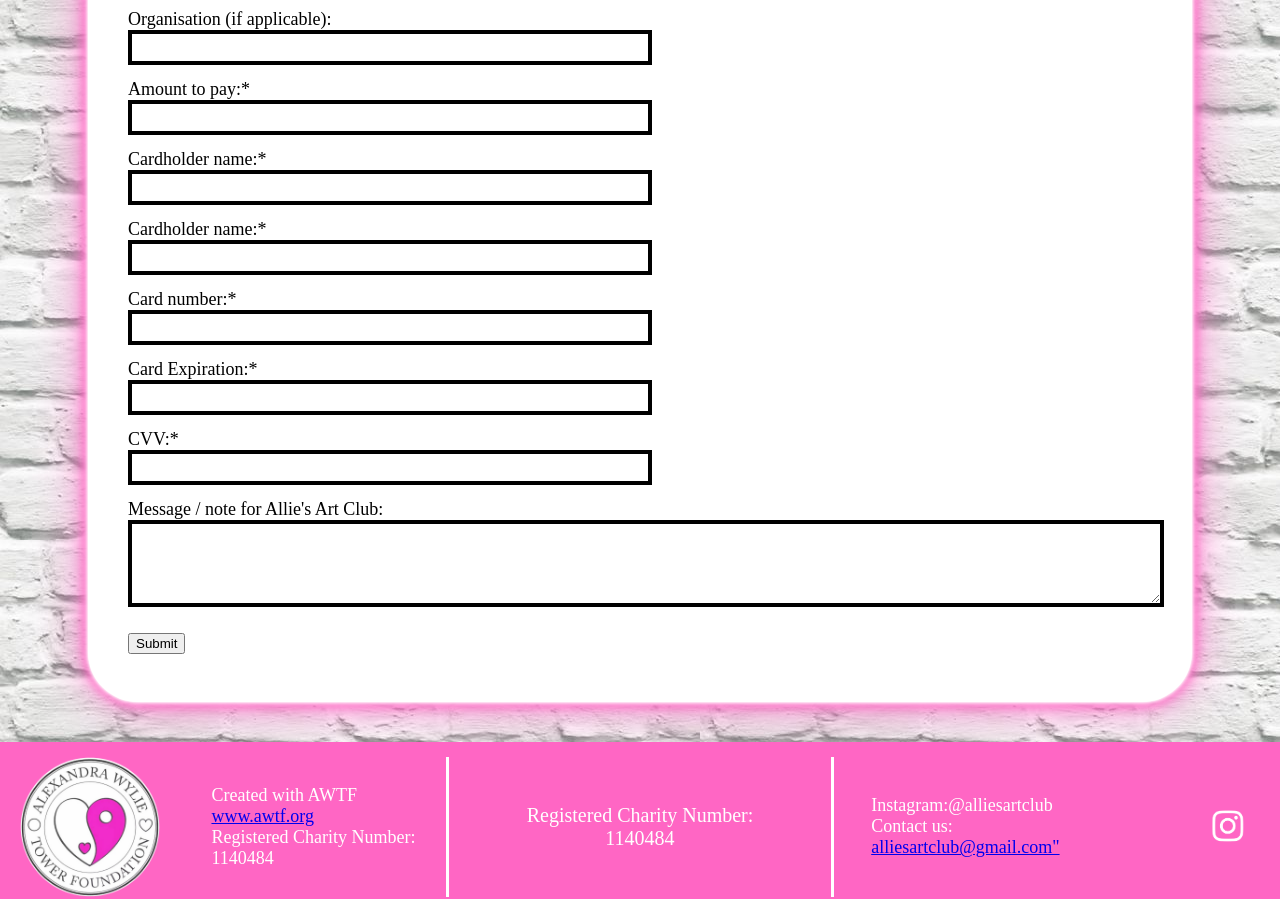
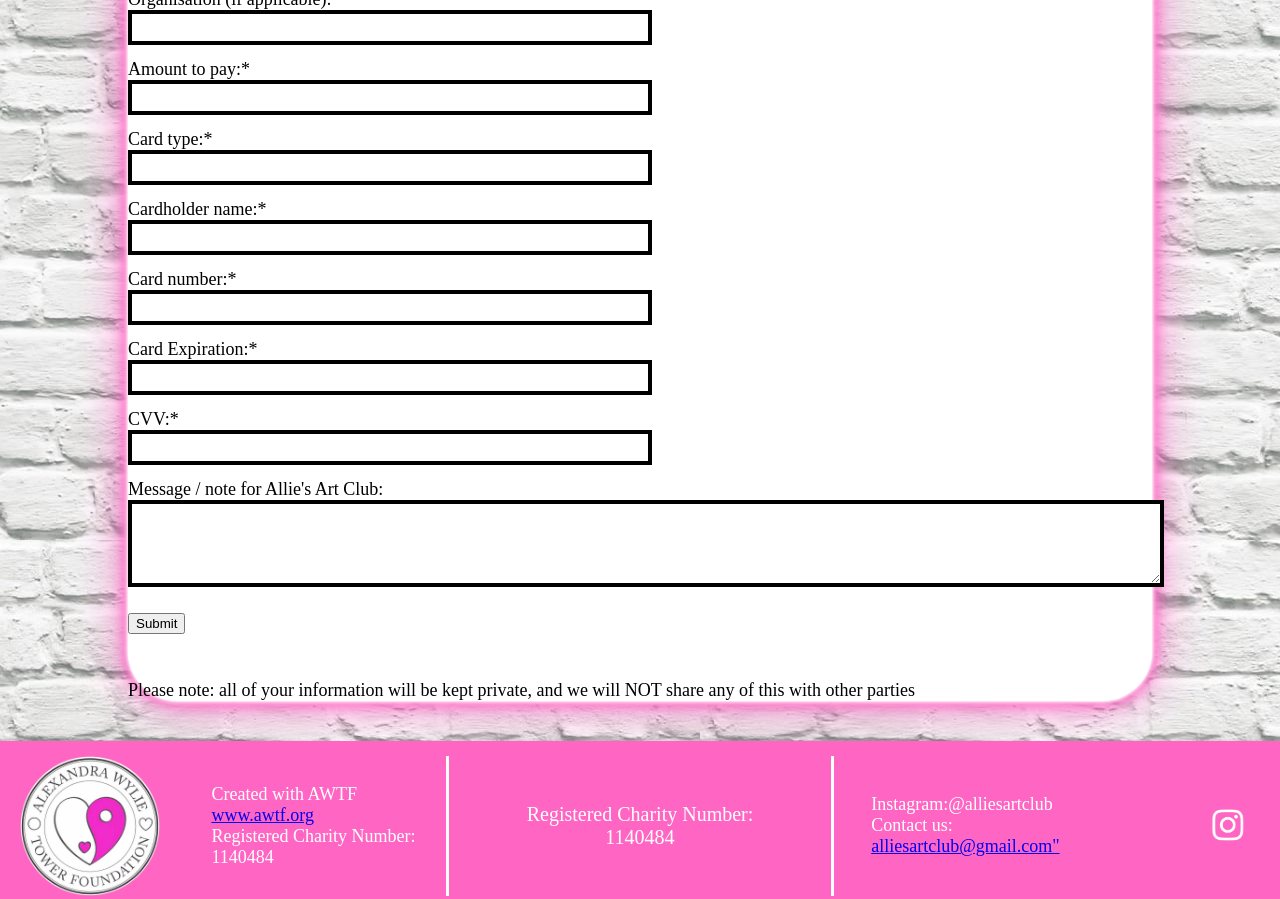
Before and after one commit to allies-art-club/allies-art-club-beta, a React (Create React App) app in the folder client/: page /donate in a window 1280 px wide. Shown: the part 860-1759 px from the top of the page. Built offline with nearby package versions, Linux system fonts and the light colour scheme; a web font is replaced by a local one.

Commit message:
card type

```diff
--- a/client/src/Components/Styled/clipboard.styled.js
+++ b/client/src/Components/Styled/clipboard.styled.js
@@ -18,7 +18,6 @@ const boxGlow768 =  keyframes`
 `
 const ClipboardContainer = styled.div`
     position:relative;
-    padding:20px 40px;
     width: 80%;
     margin:40px auto;
     background-color: white;
--- a/client/src/Pages/donate.js
+++ b/client/src/Pages/donate.js
@@ -28,7 +28,7 @@ const Donate = (props) => {
                 <FormInput type="number" name="donationAmount" id="donationAmount"onChange={(event)=>props.handleChange(event.target)} value={props.donate.donationAmount}></FormInput>
             </FormInputWrapper>
             <FormInputWrapper>
-                <FormLabel htmlFor="cardType">Cardholder name:*</FormLabel>
+                <FormLabel htmlFor="cardType">Card type:*</FormLabel>
                 <FormInput type="text" name="cardType" id="cardType" onChange={(event)=>props.handleChange(event.target)} value={props.donate.cardType}></FormInput>
             </FormInputWrapper>
             <FormInputWrapper>
@@ -55,6 +55,7 @@ const Donate = (props) => {
                 <FormSubmit type="submit" value="Submit">Submit</FormSubmit>
             </FormInputWrapper>
         </Form>
+        <Paragraph>Please note: all of your information will be kept private, and we will NOT share any of this with other parties</Paragraph>
         </>
     )
 }
```
Also changed, not shown: 1 other file (tests, documents, lock files or other folders).
